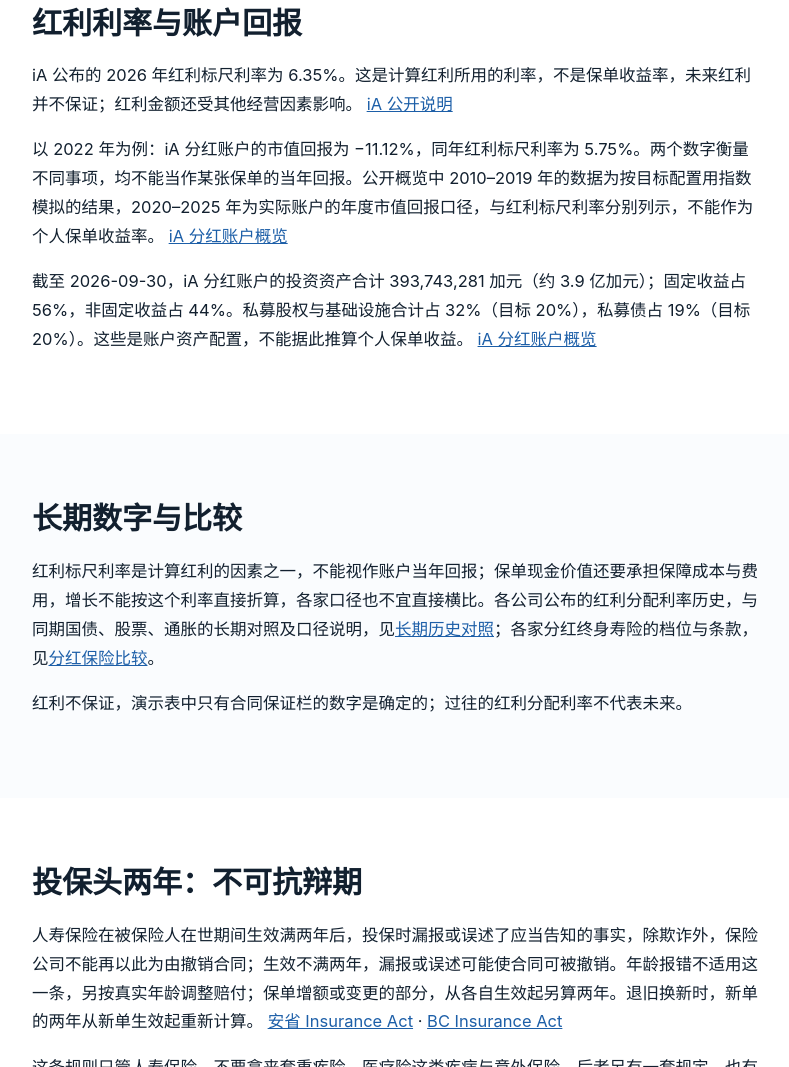
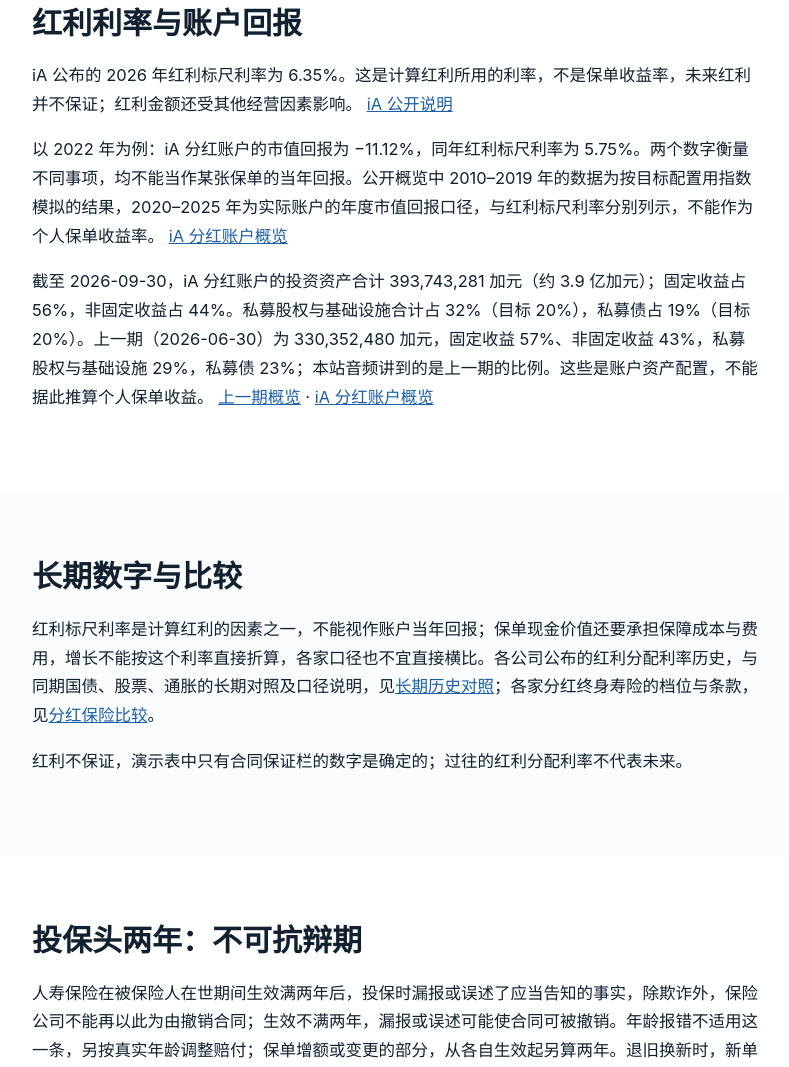
Before and after one commit to veryvisa/canada-insurance-policy-checkup, a plain HTML site: page par/index.html in a window 1280 px wide. Shown: the part 3401-4468 px from the top of the page, without its empty margins (244-1033 px from the left). Drawn offline with Linux system fonts and the light colour scheme.

Commit message:
publish canada-insurance-policy-checkup 2026-11-24 09:22

```diff
--- a/par/index.html
+++ b/par/index.html
@@ -208,7 +208,7 @@
 </div></section><section class="sec" id="ia-history"><div class="wrap narrow"><h2>红利利率与账户回报</h2>
 <p>iA 公布的 2026 年红利标尺利率为 6.35%。这是计算红利所用的利率，不是保单收益率，未来红利并不保证；红利金额还受其他经营因素影响。 <a href="https://ia.ca/participating-life-insurance" rel="noopener" target="_blank">iA 公开说明</a></p>
 <p>以 2022 年为例：iA 分红账户的市值回报为 −11.12%，同年红利标尺利率为 5.75%。两个数字衡量不同事项，均不能当作某张保单的当年回报。公开概览中 2010–2019 年的数据为按目标配置用指数模拟的结果，2020–2025 年为实际账户的年度市值回报口径，与红利标尺利率分别列示，不能作为个人保单收益率。 <a href="https://files.ia.ca/-/media/files/ia/assuranceindividuelle/assurancevie/assurance-vie-avec-participation/pdf/apercu-compte/2026/13-1080a_par_overviewaccount-acc_september-2026.pdf" rel="noopener" target="_blank">iA 分红账户概览</a></p>
-<p>截至 2026-09-30，iA 分红账户的投资资产合计 393,743,281 加元（约 3.9 亿加元）；固定收益占 56%，非固定收益占 44%。私募股权与基础设施合计占 32%（目标 20%），私募债占 19%（目标 20%）。这些是账户资产配置，不能据此推算个人保单收益。 <a href="https://files.ia.ca/-/media/files/ia/assuranceindividuelle/assurancevie/assurance-vie-avec-participation/pdf/apercu-compte/2026/13-1080a_par_overviewaccount-acc_september-2026.pdf" rel="noopener" target="_blank">iA 分红账户概览</a></p>
+<p>截至 2026-09-30，iA 分红账户的投资资产合计 393,743,281 加元（约 3.9 亿加元）；固定收益占 56%，非固定收益占 44%。私募股权与基础设施合计占 32%（目标 20%），私募债占 19%（目标 20%）。上一期（2026-06-30）为 330,352,480 加元，固定收益 57%、非固定收益 43%，私募股权与基础设施 29%，私募债 23%；本站音频讲到的是上一期的比例。这些是账户资产配置，不能据此推算个人保单收益。 <a href="https://files.ia.ca/-/media/files/ia/assuranceindividuelle/assurancevie/assurance-vie-avec-participation/pdf/apercu-compte/2026/13-1080a_par_overviewaccount-acc_june-2026.pdf" rel="noopener" target="_blank">上一期概览</a> · <a href="https://files.ia.ca/-/media/files/ia/assuranceindividuelle/assurancevie/assurance-vie-avec-participation/pdf/apercu-compte/2026/13-1080a_par_overviewaccount-acc_september-2026.pdf" rel="noopener" target="_blank">iA 分红账户概览</a></p>
 </div></section><section class="sec" id="history"><div class="wrap narrow"><h2>长期数字与比较</h2>
 <p>红利标尺利率是计算红利的因素之一，不能视作账户当年回报；保单现金价值还要承担保障成本与费用，增长不能按这个利率直接折算，各家口径也不宜直接横比。各公司公布的红利分配利率历史，与同期国债、股票、通胀的长期对照及口径说明，见<a href="https://veryvisa.github.io/invest-compare-site/history/" rel="noopener" target="_blank">长期历史对照</a>；各家分红终身寿险的档位与条款，见<a href="https://veryvisa.github.io/insure-compare-site/par/" rel="noopener" target="_blank">分红保险比较</a>。</p>
 <p>红利不保证，演示表中只有合同保证栏的数字是确定的；过往的红利分配利率不代表未来。</p>
```
Also changed, not shown: llms.txt.
